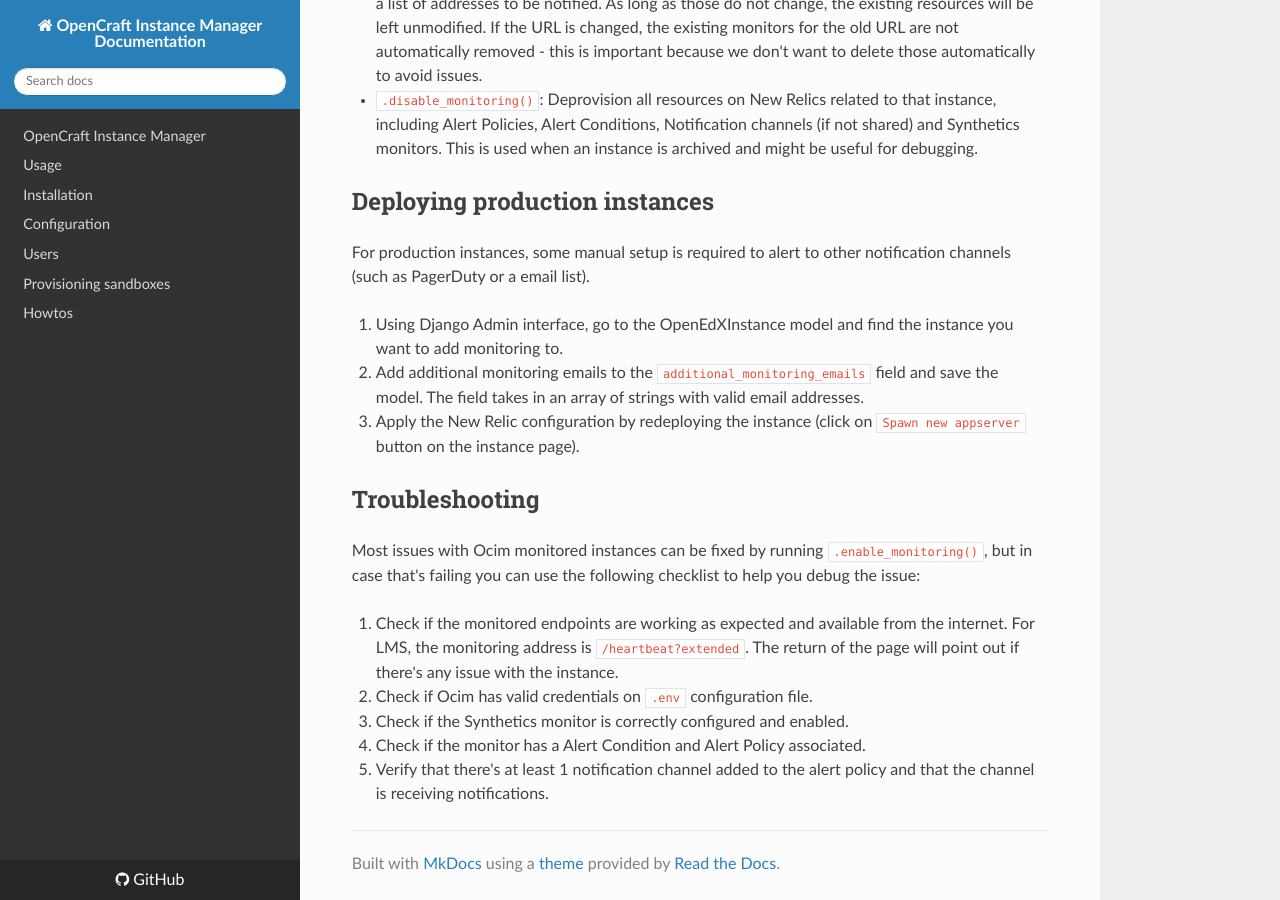
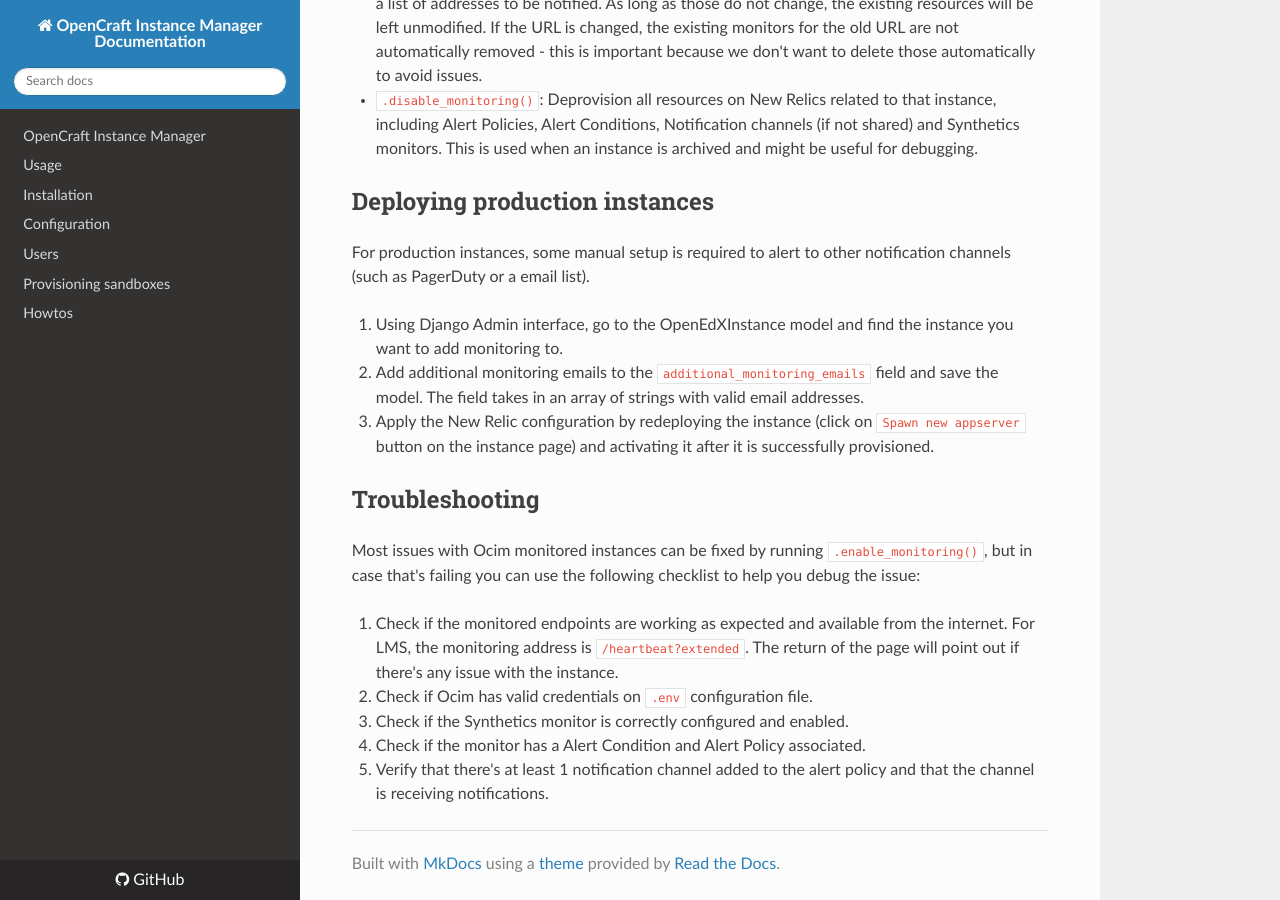
Before and after one commit to open-craft/opencraft, an MkDocs documentation site: the page built from documentation/monitoring.md, in a window 1280 px wide and 900 px high, scrolled down 1339 px. Built offline with MkDocs 1.6.1, drawn with Linux system fonts in a browser that asks for light colours; nearby versions of some CDN libraries.

Commit message:
Update documentation/monitoring.md
Co-Authored-By: Guruprasad <lgp171188@users.noreply.github.com>

```diff
--- a/documentation/monitoring.md
+++ b/documentation/monitoring.md
@@ -33,7 +33,7 @@ For production instances, some manual setup is required to alert to other notifi
 
 1. Using Django Admin interface, go to the OpenEdXInstance model and find the instance you want to add monitoring to.
 2. Add additional monitoring emails to the `additional_monitoring_emails` field and save the model. The field takes in an array of strings with valid email addresses.
-3. Apply the New Relic configuration by redeploying the instance (click on `Spawn new appserver` button on the instance page).
+3. Apply the New Relic configuration by redeploying the instance (click on `Spawn new appserver` button on the instance page) and activating it after it is successfully provisioned.
 
 ## Troubleshooting
 
```
